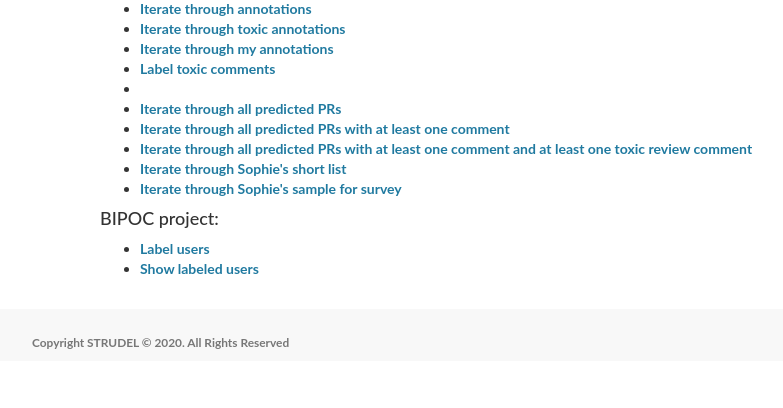
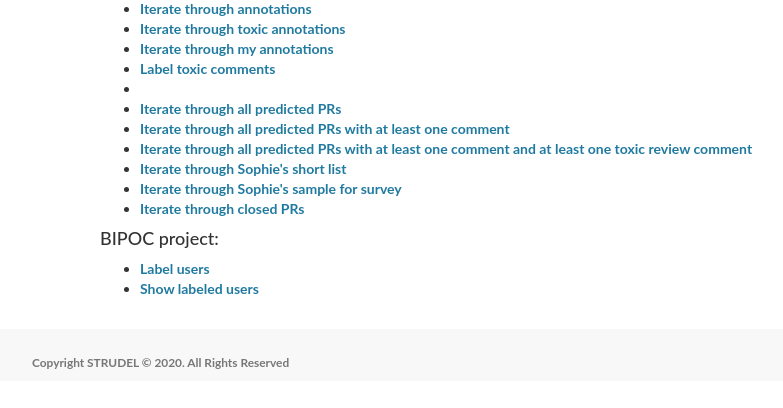
Before and after one commit to CMUSTRUDEL/flask-browser, a Flask app: page / in a window 1280 px wide. Shown: the part 189-597 px from the top of the page, without its empty margins (38-821 px from the left). Run offline with Flask 2, Linux system fonts and the light colour scheme; the visitor is signed in with stand-in values (Sample User, id 1); data comes from the database, SQL or seed files in the repository; some libraries are stand-ins or nearby versions.

Commit message:
add closed

```diff
--- a/app/templates/index.html
+++ b/app/templates/index.html
@@ -18,6 +18,7 @@
         <li><a href="/list/classifier_prs_w_review_comments">Iterate through all predicted PRs with at least one comment and at least one toxic review comment</a></li>
         <li><a href="/list/sophie_sampled_prs">Iterate through Sophie's short list</a></li>
         <li><a href="/list/sophie_survey_prs">Iterate through Sophie's sample for survey</a></li>
+        <li><a href="/list/sophie_closed">Iterate through closed PRs</a></li>
     </ul>
 
     <!-- <h4>Twitter project:</h4>
```
